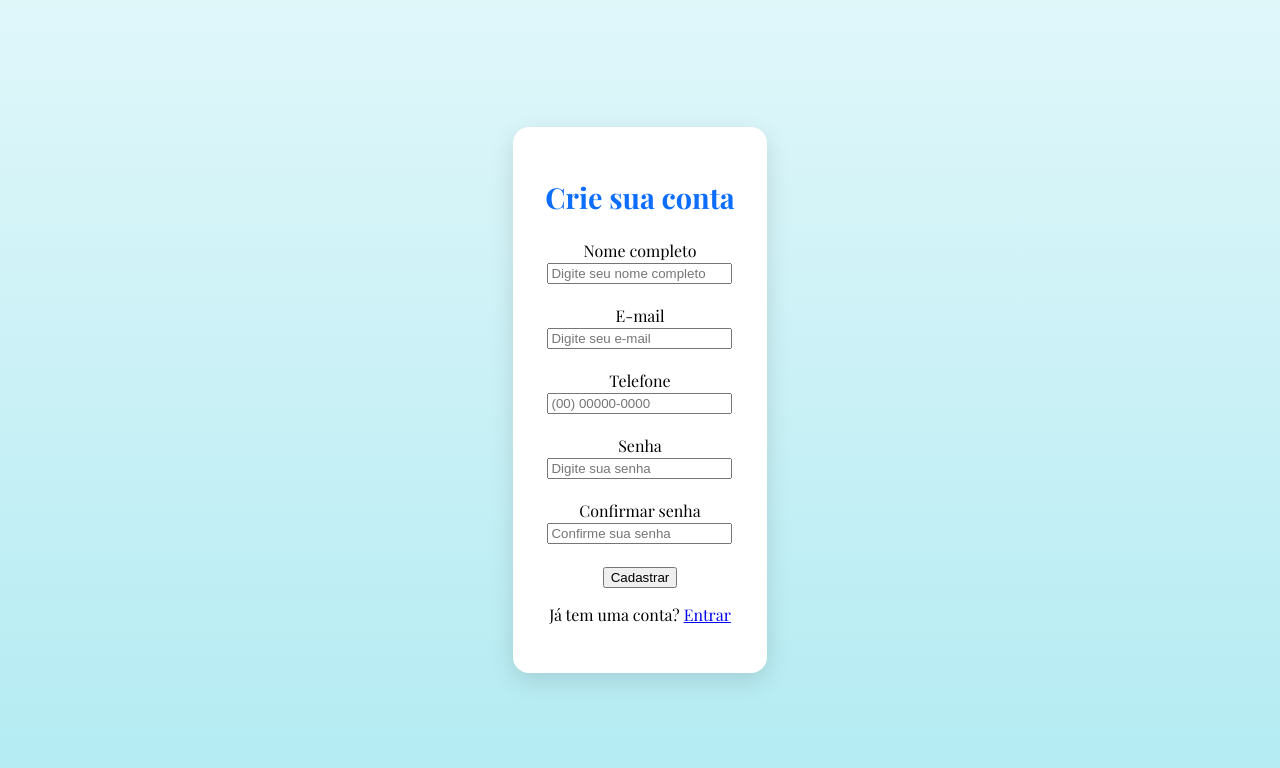
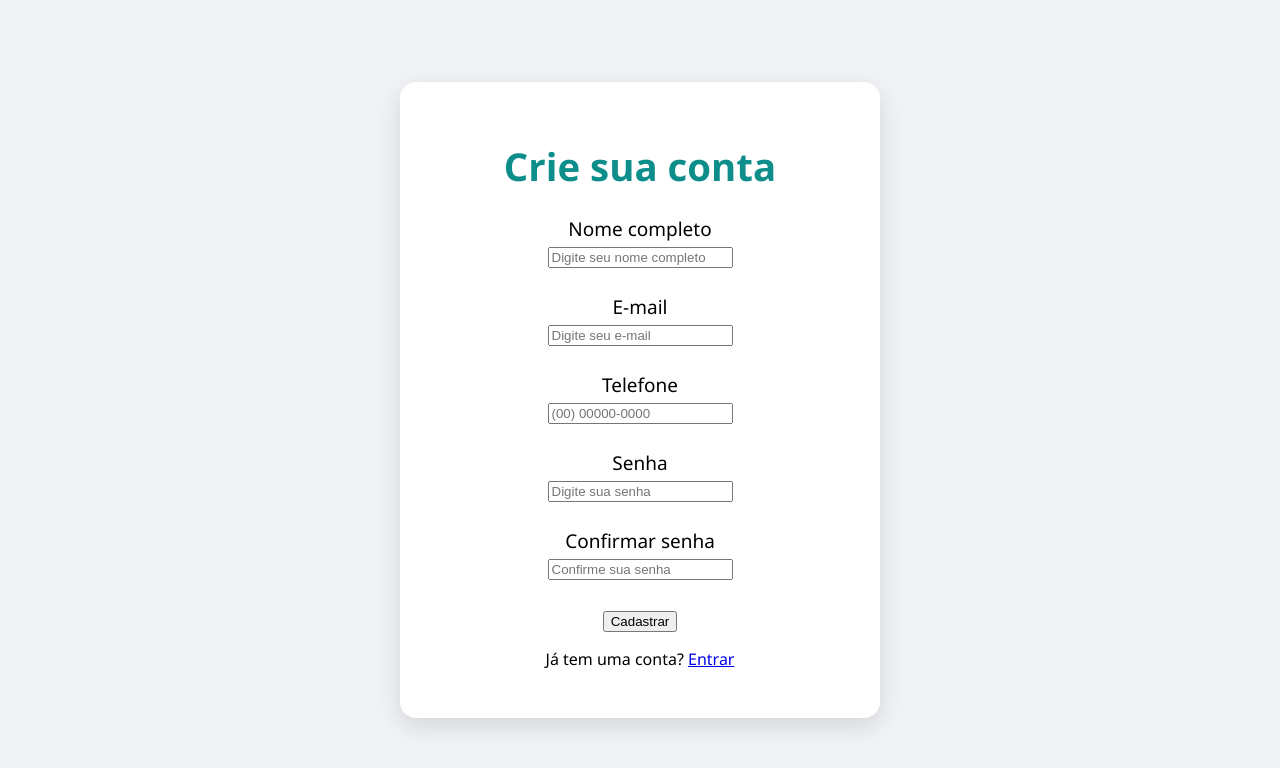
Before and after one commit to DevGusta08/trabalho-de-conclusao-de-curso-ADS, a website: page views/cadastro.html in a window 1280 px wide. Drawn offline with nearby package versions, Linux system fonts and the light colour scheme; a web font is replaced by a local one.

Commit message:
correções básica de tamanho

```diff
--- a/public/css/cadastro.css
+++ b/public/css/cadastro.css
@@ -3,18 +3,19 @@
 }
 
 html, body {
-    height: 100%;
+    height: 100vh;
+    width: 100vw;
     margin: 0;
     display: flex;
     justify-content: center;
     align-items: center;
-    font-family: "Playfair Display", serif;
-    background: linear-gradient(180deg, #e0f7fa 0%, #b2ebf2 100%);
+    font-family: 'Segoe UI', Tahoma, Geneva, Verdana, sans-serif;
+    background-color: #f0f2f5;
 }
 
 .register-container {
     width: 100%;
-    max-width: 420px;
+    max-width: clamp(320px, 90%, 30rem);
     margin: 24px;
     padding: 32px;
     background-color: #ffffff;
@@ -25,6 +26,10 @@ html, body {
 
 .register-container h1 {
     margin-bottom: 24px;
-    color: #0d6efd;
-    font-size: 1.8rem;
+    color: #0d8e8b;
+    font-size: 2.4rem;
 }
+
+.register-container form {
+    font-size: 19px;
+}
```
Also changed, not shown: public/img/foto1.jpg (deleted).
